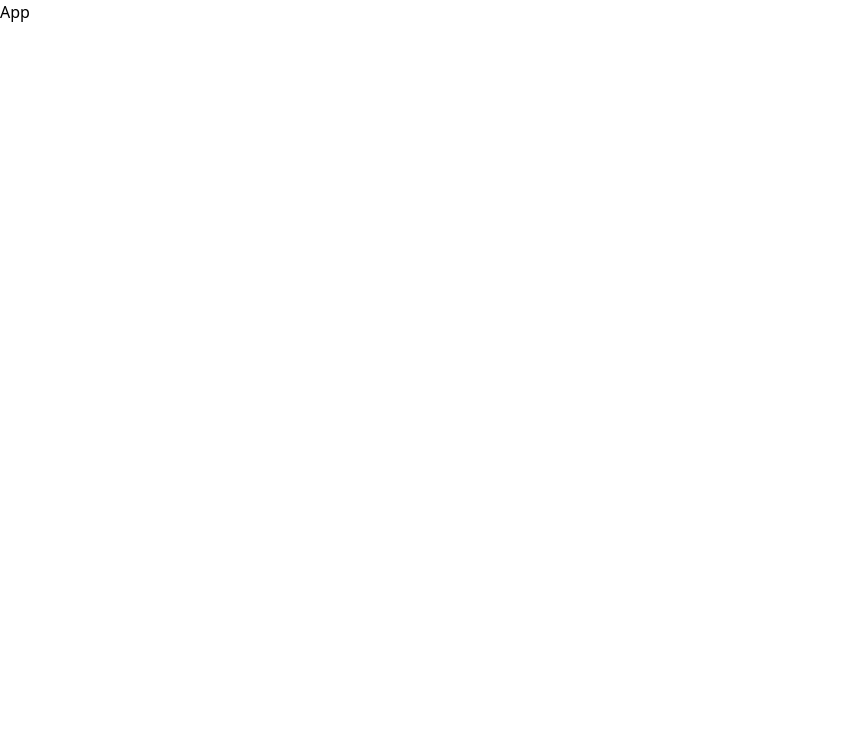
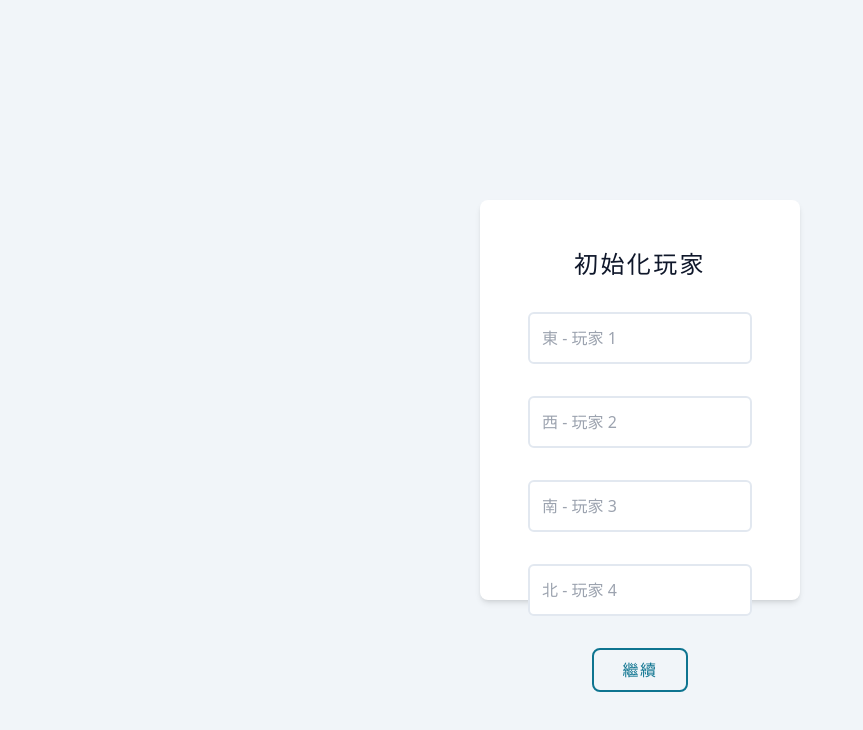
Before and after one commit to 1weiho/mahjong-scoreboard, a React (Vite) app: page / in a window 1280 px wide. Shown: the top 730 px of the page, without its empty margins (0-863 px from the left). Built offline with nearby package versions, Linux system fonts and the light colour scheme.

Commit message:
feat: init player name feature

```diff
--- a/src/App.tsx
+++ b/src/App.tsx
@@ -1,5 +1,38 @@
+import { useEffect, useState } from "react"
+import InitPlayer from "./InitPlayer"
+import { Player } from "./Player"
+import { GameData } from "./GameData"
+
 function App() {
-  return <div>App</div>
+  const [gameData, setGameData] = useState<GameData>()
+  const [players, setPlayers] = useState<Player[]>([])
+
+  // Check if the player info is in the local storage first
+  useEffect(() => {
+    if ("gameData" in localStorage) {
+      const gameDataLocal = JSON.parse(localStorage.getItem("gameData") as string) as GameData
+      setPlayers(gameDataLocal.players)
+    }
+  }, [])
+
+  // Sync the gameData between state and localStorage when gameData changed
+  useEffect(() => {
+    localStorage.setItem("gameData", JSON.stringify(gameData))
+    return () => {
+      localStorage.removeItem("gameData")
+    }
+  }, [gameData])
+
+  // Save player data to gameData when players changes
+  useEffect(() => {
+    setGameData({ ...gameData, players: players })
+  }, [players])
+
+  return (
+    <div className="h-screen w-screen bg-slate-100 flex justify-center items-center">
+      {players.length == 0 && <InitPlayer setPlayers={setPlayers} />}
+    </div>
+  )
 }
 
 export default App
--- /dev/null
+++ b/src/InitPlayer.tsx
@@ -0,0 +1,58 @@
+import { useState } from "react"
+import { Player } from "./Player"
+
+interface Props {
+  setPlayers: (newPlayer: Player[]) => void
+}
+
+function InitPlayer({ setPlayers }: Props) {
+  const [player1, setPlayer1] = useState<Player>({ name: "", wind: "East", score: 0 })
+  const [player2, setPlayer2] = useState<Player>({ name: "", wind: "West", score: 0 })
+  const [player3, setPlayer3] = useState<Player>({ name: "", wind: "South", score: 0 })
+  const [player4, setPlayer4] = useState<Player>({ name: "", wind: "North", score: 0 })
+
+  return (
+    <form
+      className="h-1/2 w-1/4 rounded-lg shadow-md bg-white flex flex-col px-12 space-y-8 items-center"
+      onSubmit={() => setPlayers([player1, player2, player3, player4])}
+    >
+      <h1 className="text-center text-2xl tracking-widest text-slate-900 mt-12">初始化玩家</h1>
+      <input
+        type="text"
+        placeholder="東 - 玩家 1"
+        className="border-2 border-slate-200 rounded-md p-3 w-full"
+        onChange={(e) => setPlayer1((prevState) => ({ ...prevState, name: e.target.value }))}
+        required
+      />
+      <input
+        type="text"
+        placeholder="西 - 玩家 2"
+        className="border-2 border-slate-200 rounded-md p-3 w-full"
+        onChange={(e) => setPlayer2((prevState) => ({ ...prevState, name: e.target.value }))}
+        required
+      />
+      <input
+        type="text"
+        placeholder="南 - 玩家 3"
+        className="border-2 border-slate-200 rounded-md p-3 w-full"
+        onChange={(e) => setPlayer3((prevState) => ({ ...prevState, name: e.target.value }))}
+        required
+      />
+      <input
+        type="text"
+        placeholder="北 - 玩家 4"
+        className="border-2 border-slate-200 rounded-md p-3 w-full"
+        onChange={(e) => setPlayer4((prevState) => ({ ...prevState, name: e.target.value }))}
+        required
+      />
+      <button
+        className="border-cyan-700 border-2 rounded-lg px-3 py-2 w-24 text-cyan-700 hover:bg-cyan-700 hover:text-white duration-150 tracking-widest"
+        type="submit"
+      >
+        繼續
+      </button>
+    </form>
+  )
+}
+
+export default InitPlayer
```
